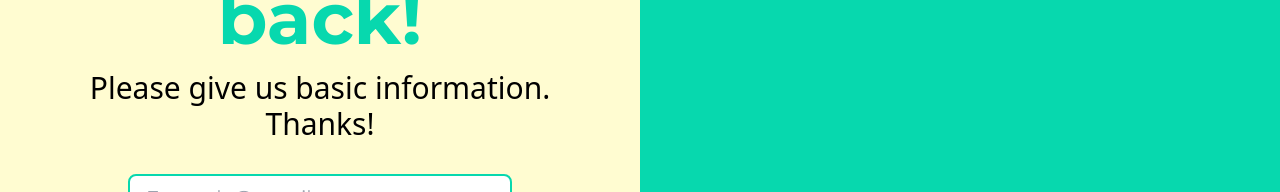
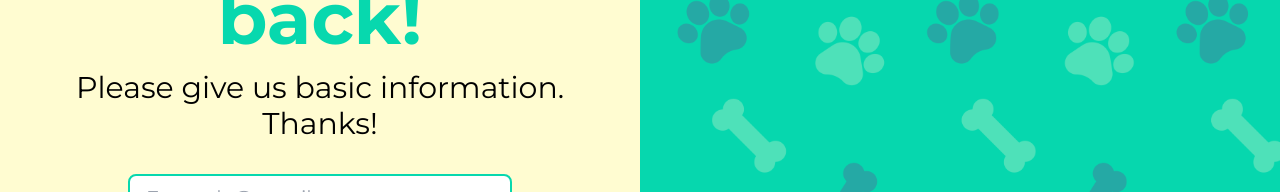
Before and after one commit to Jhon-Develop/VetCare-FrontEnd, a React (Create React App) app: page / in a window 1280 px wide. Shown: the part 254-446 px from the top of the page. Built offline with nearby package versions, Linux system fonts and the light colour scheme.

Commit message:
fix: Fixed image sizes for different devices

```diff
--- /dev/null
+++ b/src/components/Login/Login.css
@@ -0,0 +1,27 @@
+.login{
+    background-image: url('../../assets/Images/bg-template.png');
+    z-index: 1;
+    background-size: cover;
+    background-position: center;
+    background-repeat: no-repeat;
+    position: relative;
+}
+
+.login::before {
+    content: '';
+    position: absolute;
+    top: 0;
+    left: 0;
+    right: 0;
+    bottom: 0;
+    background-color: rgba(7, 216, 174, 0.707);
+    z-index: -1;
+}
+
+
+.login h2,
+.login p,
+.login button {
+    position: relative;
+    z-index: 2;
+}
--- a/src/components/Login/Login.jsx
+++ b/src/components/Login/Login.jsx
@@ -1,5 +1,6 @@
 import React, { useState } from 'react';
 import Dog from '../../assets/Images/img-login.png';
+import './Login.css';
 
 const Login = () => {
     const [email, setEmail] = useState('');
@@ -40,14 +41,19 @@ const Login = () => {
         }
     };
 
+    // redirigir a /register con el button de sing up
+    const handleSignUp = () => {
+        window.location.href = '/register';
+    };
+
     return (
-        <div className="w-full h-screen bg-cGreen flex flex-col md:flex-row">
+        <div className="w-full h-screen bg-cGreen flex flex-col md:flex-row login">
             {/* Form Section */}
-            <div className="w-full md:w-1/2 h-full flex flex-col justify-center items-center bg-cWhite rounded-tr-custom rounded-br-custom p-4 md:p-10">
+            <div className="w-full md:w-3/2 lg:w-1/2 h-full flex flex-col justify-center items-center bg-cWhite rounded-tr-custom rounded-br-custom p-4 md:p-10">
                 <h2 className="text-center text-cGreen text-4xl md:text-7xl font-MontserratBold">
                     Welcome back!
                 </h2>
-                <p className="text-cBlack text-lg md:text-3xl font-ConfortaaRegular text-center mt-4">
+                <p className="text-cBlack text-lg md:text-3xl font-MontserratRegular text-center mt-4">
                     Please give us basic information. Thanks!
                 </p>
                 <input
@@ -69,6 +75,7 @@ const Login = () => {
                 <div className='flex flex-col md:flex-row gap-y-4 md:gap-x-8 mt-10 w-72 md:w-auto'>
                     <button
                         type="button"
+                        onClick={handleSignUp}
                         className="flex items-center justify-center w-full md:min-w-64 h-12 rounded-full border-2 border-cGreen text-cGreen text-base md:text-xl font-MontserratRegular p-4">
                         Sign up
                     </button>
@@ -82,7 +89,7 @@ const Login = () => {
             </div>
 
             {/* Image Section */}
-            <div className="hidden md:flex justify-end items-end w-1/2 h-full">
+            <div className="hidden md:flex justify-end items-end w-1/2 h-full login-image">
                 <img src={Dog} alt="Dog" className="max-w-xl h-auto" />
             </div>
         </div>
```
